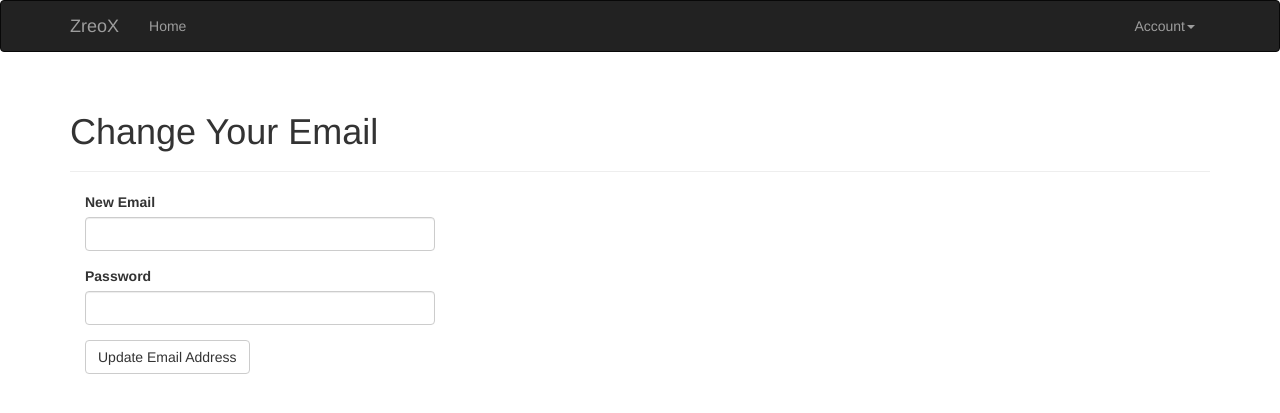
After one commit to zreox/learn_flask, a Flask app: page /auth/change-email in a window 1280 px wide. The commit adds this page. Shown: the top 413 px of the page. Run offline with Flask 2, Linux system fonts and the light colour scheme; the visitor is signed in with stand-in values (Sample User, id 1); data comes from the database, SQL or seed files in the repository; some libraries are stand-ins or nearby versions.

Commit message:
Chapter 8: Email address changes (8h)

```diff
--- a/app/auth/forms.py
+++ b/app/auth/forms.py
@@ -55,3 +55,14 @@ class PasswordResetForm(FlaskForm):
         Required(), EqualTo('password2', message='Passwords must match.')])
     password2 = PasswordField('Confirm new password', validators=[Required()])
     submit = SubmitField('Reset Password')
+
+
+class ChangeEmailForm(FlaskForm):
+    email = StringField('New Email', validators=[Required(), Length(1, 64),
+                                                 Email()])
+    password = PasswordField('Password', validators=[Required()])
+    submit = SubmitField('Update Email Address')
+
+    def validate_email(self, field):
+        if User.query.filter_by(email=field.data).first():
+            raise ValidationError('Email already registered.')
--- a/app/auth/views.py
+++ b/app/auth/views.py
@@ -2,7 +2,7 @@ from flask import render_template, redirect, request, url_for, flash
 from flask_login import login_user, logout_user, login_required, current_user
 from . import auth
 from .forms import LoginForm, RegistrationForm, ChangePasswordForm, \
-    PasswordResetRequestForm, PasswordResetForm
+    PasswordResetRequestForm, PasswordResetForm, ChangeEmailForm
 from .. import db
 from ..models import User
 from ..email import send_email
@@ -137,3 +137,32 @@ def password_reset(token):
         else:
             return redirect(url_for('main.index'))
     return render_template('auth/reset_password.html', form=form)
+
+
+@auth.route('/change-email', methods=['GET', 'POST'])
+@login_required
+def change_email_request():
+    form = ChangeEmailForm()
+    if form.validate_on_submit():
+        if current_user.verify_password(form.password.data):
+            new_email = form.email.data
+            token = current_user.generate_email_change_token(new_email)
+            send_email(new_email, 'Confirm your email address',
+                       'auth/email/change_email',
+                       user=current_user, token=token)
+            flash('An email with instruction to confirm yout new email '
+                  'address has been sent to you.')
+            return redirect(url_for('main.index'))
+        else:
+            flash('Invalid email or password.')
+    return render_template('auth/change_email.html', form=form)
+
+
+@auth.route('/change-email/<token>')
+@login_required
+def change_email(token):
+    if current_user.change_email(token):
+        flash('Your email address has been updated.')
+    else:
+        flash('Invalid request.')
+    return redirect(url_for('main.index'))
--- a/app/models.py
+++ b/app/models.py
@@ -67,6 +67,27 @@ class User(UserMixin, db.Model):
         db.session.add(self)
         return True
 
+    def generate_email_change_token(self, new_email, expiration=3600):
+        s = Serializer(current_app.config['SECRET_KEY'], expiration)
+        return s.dumps({'change_email': self.id, 'new_email': new_email})
+
+    def change_email(self, token):
+        s = Serializer(current_app.config['SECRET_KEY'])
+        try:
+            data = s.loads(token)
+        except:
+            return False
+        if data.get('change_email') != self.id:
+            return False
+        new_email = data.get('new_email')
+        if new_email is None:
+            return False
+        if self.query.filter_by(email=new_email).first() is not None:
+            return False
+        self.email = new_email
+        db.session.add(self)
+        return True
+
     def __repr__(self):
         return '<User %r>' % self.username
 
--- /dev/null
+++ b/app/templates/auth/change_email.html
@@ -0,0 +1,13 @@
+{% extends "base.html" %}
+{% import "bootstrap/wtf.html" as wtf %}
+
+{% block title %}ZreoX - Change Email{% endblock %}
+
+{% block page_content %}
+<div class="page-header">
+    <h1>Change Your Email</h1>
+</div>
+<div class="col-md-4">
+    {{ wtf.quick_form(form) }}
+</div>
+{% endblock %}
--- a/app/templates/base.html
+++ b/app/templates/base.html
@@ -30,6 +30,7 @@
                     <a href="#" class="dropdown-toggle" data-toggle="dropdown">Account<b class="caret"></b></a>
                     <ul class="dropdown-menu">
                         <li><a href="{{ url_for('auth.change_password') }}">Change Password</a></li>
+                        <li><a href="{{ url_for('auth.change_email_request') }}">Change Email</a></li>
                         <li><a href="{{ url_for('auth.logout') }}">Log Out</a></li>
                     </ul>
                 </li>
```
Also changed, not shown: app/templates/auth/email/change_email.html (added, +7 -0 lines), app/templates/auth/email/change_email.txt (added, +11 -0 lines), tests/test_user_model.py (+28 -0 lines).
